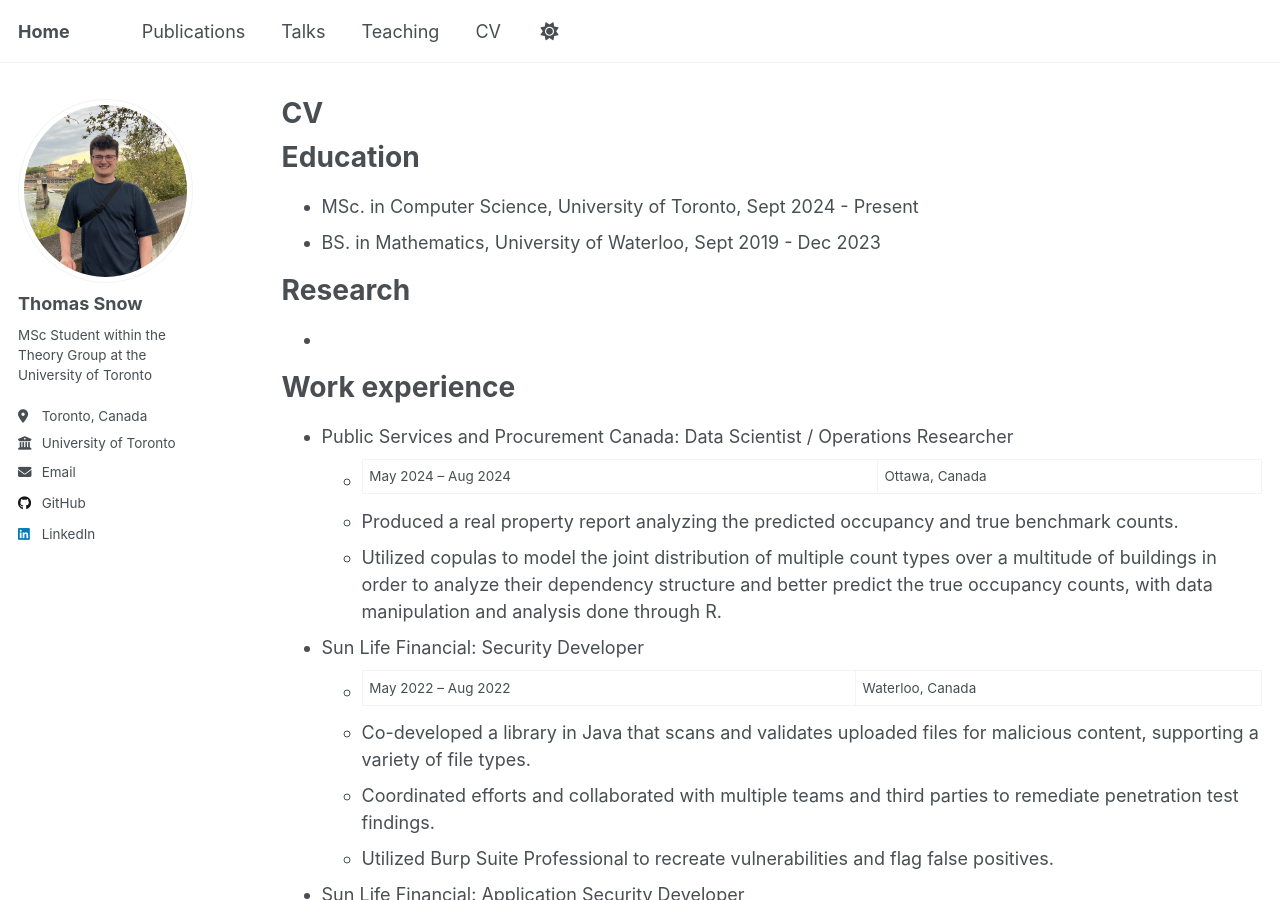
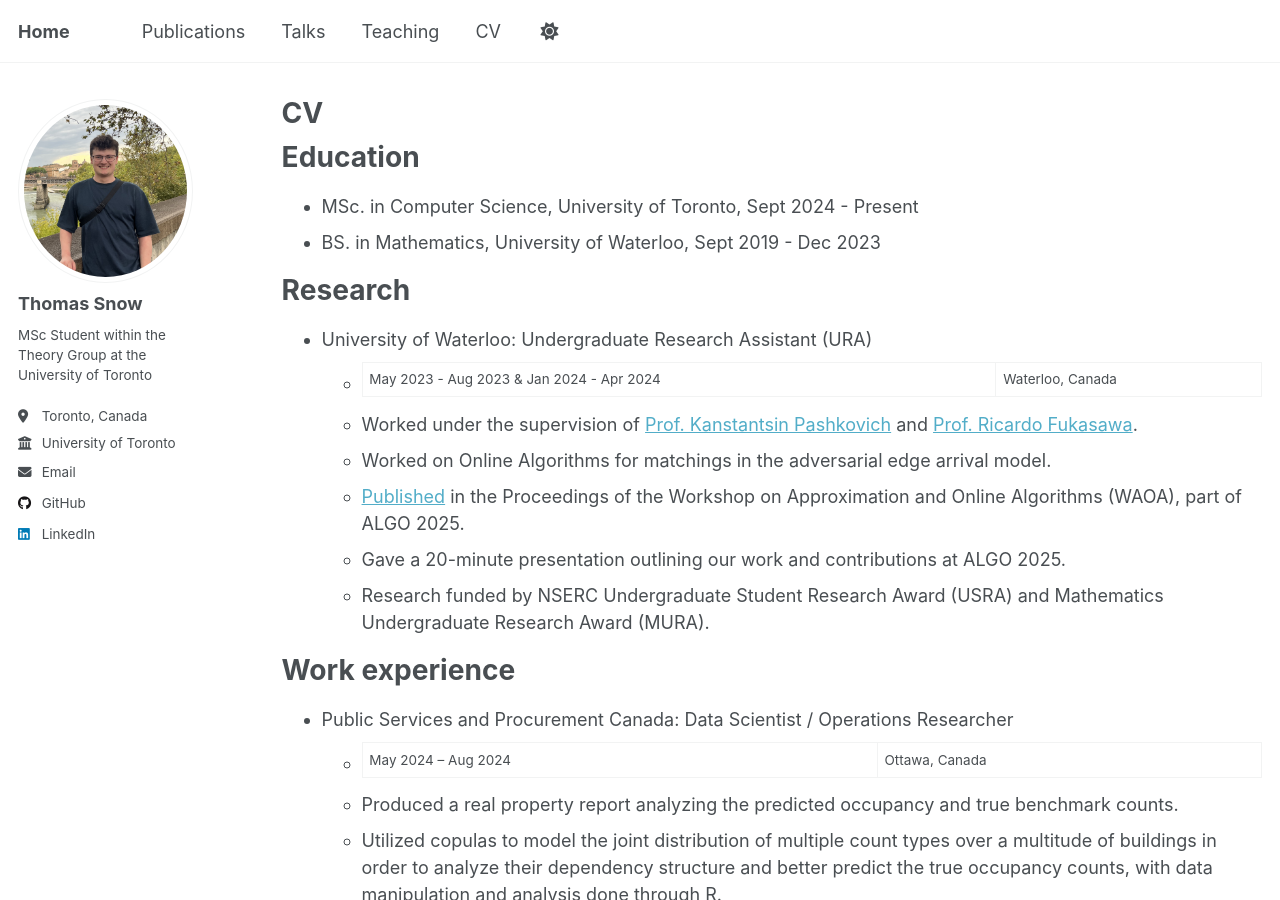
Before and after one commit to tsnowh/tsnowh.github.io, a Jekyll site: the page built from _pages/cv.md, in a window 1280 px wide and 900 px high. Built offline with Jekyll 4.4.1, drawn with Linux system fonts in a browser that asks for light colours; a script that is not in the unit is left out.

Commit message:
Update cv.md

```diff
--- a/_pages/cv.md
+++ b/_pages/cv.md
@@ -16,7 +16,13 @@ Education
 
 Research
 ======
-*
+* University of Waterloo: Undergraduate Research Assistant (URA)
+  * May 2023 - Aug 2023 & Jan 2024 - Apr 2024 | Waterloo, Canada
+  * Worked under the supervision of [Prof. Kanstantsin Pashkovich](https://kanstantsinpashkovich.bitbucket.io/index.html) and [Prof. Ricardo Fukasawa](https://www.math.uwaterloo.ca/~rfukasaw/).
+  * Worked on Online Algorithms for matchings in the adversarial edge arrival model.
+  * [Published](https://tsnowh.github.io/publication/WAOA-2025) in the Proceedings of the Workshop on Approximation and Online Algorithms (WAOA), part of ALGO 2025.
+  * Gave a 20-minute presentation outlining our work and contributions at ALGO 2025.
+  * Research funded by NSERC Undergraduate Student Research Award (USRA) and Mathematics Undergraduate Research Award (MURA).
 
 Work experience
 ======
```
